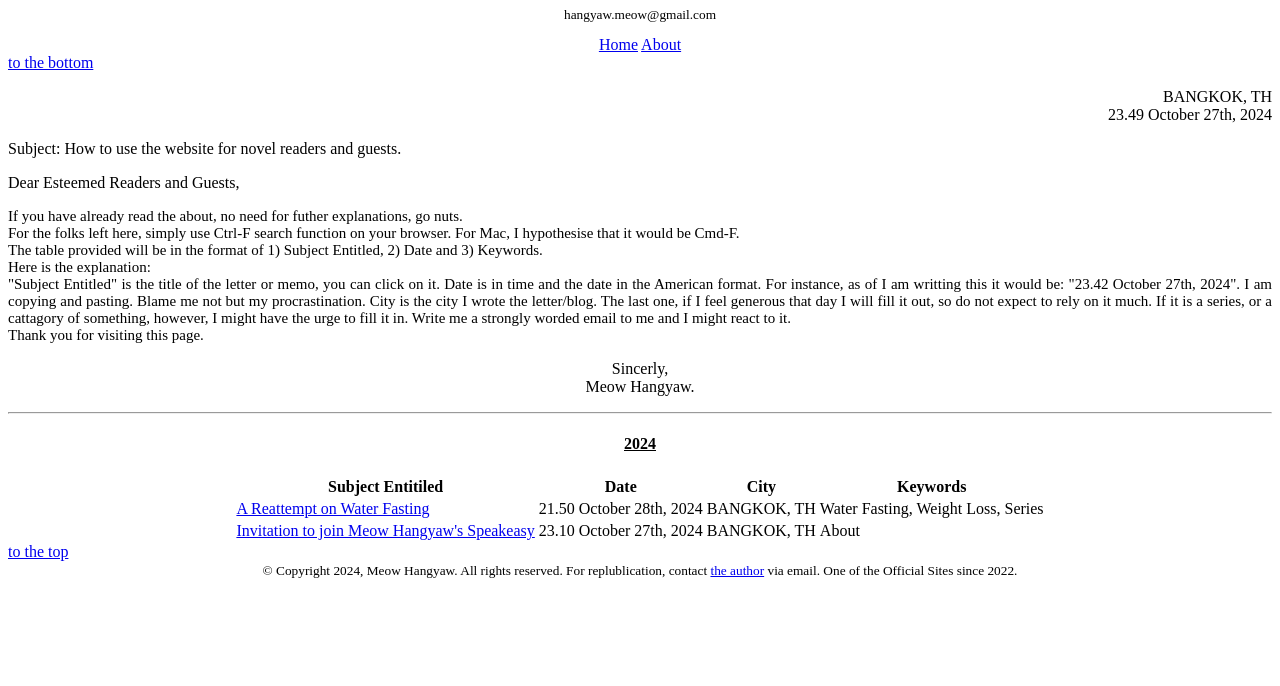
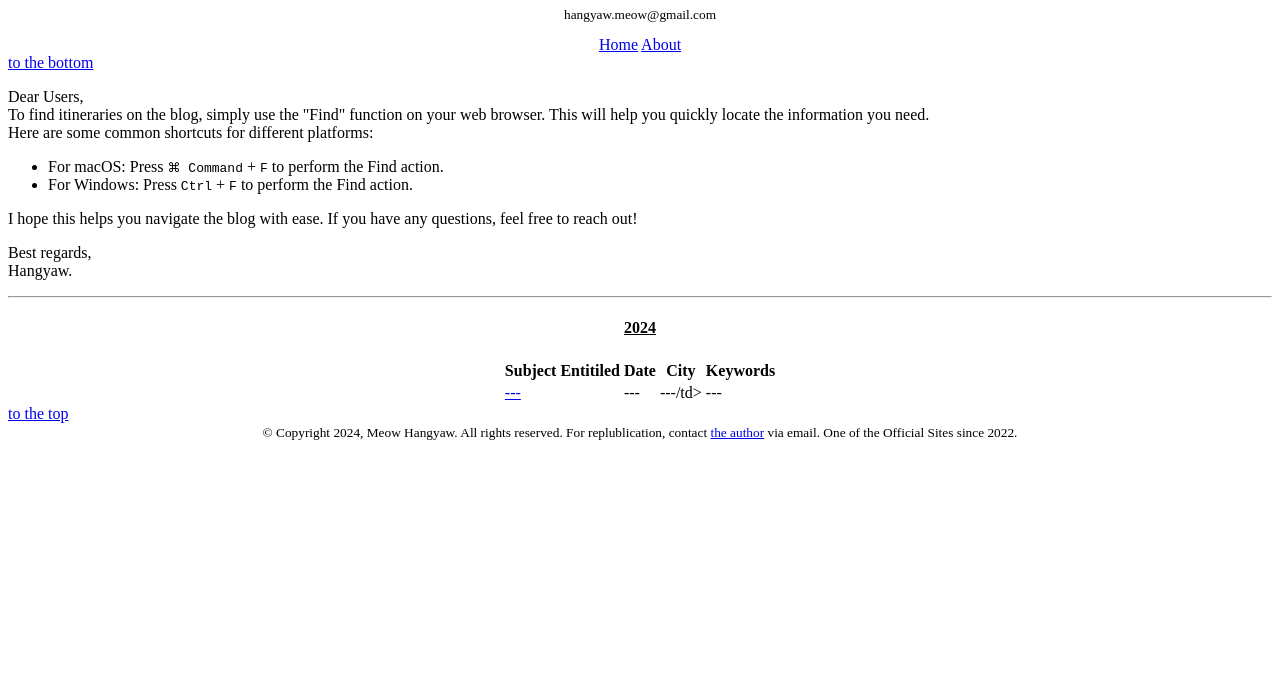
Before and after one commit to MeowHangyaw/MeowHangyaw.github.io, a plain HTML site: page index.html in a window 1280 px wide. Shown: the part 114-800 px from the top of the page. Drawn offline with Linux system fonts and the light colour scheme.

Commit message:
Update index.html

```diff
--- a/index.html
+++ b/index.html
@@ -11,7 +11,7 @@
   <header>
     <!-- THIS IS NAVIGATION BAR-->
     <nav align="center">
-      <h2>Meow Hangyaw's <br><font size="4">🤫 Speak·Easy 🍾</font><br><font size="2.5">Bangkok, TH 10160</font></h2>
+      <h2>Hangyaw's <br><font size="4">🤫 Speak·Easy 🍾</font><br><font size="2.5">Bangkok, Kingdom of Thailand.</font></h2>
       <small><p>hangyaw.meow@gmail.com</p></small>
       <a href="https://MeowHangyaw.github.io/index.html">Home</a>
       <a href="https://MeowHangyaw.github.io/about.html">About</a>
@@ -19,20 +19,21 @@
 </header>
 
 <main><a id="top" href="#bottom">to the bottom</a>
-  <article>
-	<p align="right">BANGKOK, TH <br> 23.49 October 27th, 2024</p>
-	<p>Subject: How to use the website for novel readers and guests.</p>
-	<p> Dear Esteemed Readers and Guests,</p>
-<p style="margin: 0; text-align: justify; font-size: 15px;">&#9;
-If you have already read the about, no need for futher explanations, go nuts.
-</p>
-<p style="margin: 0; text-align: justify; font-size: 15px;">&#9;
-For the folks left here, simply use Ctrl-F search function on your browser. For Mac, I hypothesise that it would be Cmd-F.<br>
-The table provided will be in the format of 1) Subject Entitled, 2) Date and 3) Keywords. <br> Here is the explanation:<br> "Subject Entitled" is the title of the letter or memo, you can click on it. Date is in time and the date in the American format. For instance, as of I am writting this it would be: "23.42 October 27th, 2024". I am copying and pasting. Blame me not but my procrastination. City is the city I wrote the letter/blog. The last one, if I feel generous that day I will fill it out, so do not expect to rely on it much. If it is a series, or a cattagory of something, however, I might have the urge to fill it in. Write me a strongly worded email to me and I might react to it.
-</p>
-<p style="margin: 0; text-align: justify; font-size: 15px;">&#9;Thank you for visiting this page.
-	<center><p>Sincerly,<br>Meow Hangyaw.</p></center>
-  </article>
+<article>
+  <p>
+    Dear Users,<br>
+    To find itineraries on the blog, simply use the "Find" function on your web browser. This will help you quickly locate the information you need.<br>
+    Here are some common shortcuts for different platforms:
+  </p>
+  <ul>
+    <li>For macOS: Press <kbd>⌘ Command</kbd> + <kbd>F</kbd> to perform the Find action.</li>
+    <li>For Windows: Press <kbd>Ctrl</kbd> + <kbd>F</kbd> to perform the Find action.</li>
+  </ul>
+  <p>
+    I hope this helps you navigate the blog with ease. If you have any questions, feel free to reach out!
+  </p>
+  <p>Best regards,<br>Hangyaw.</p>
+</article>
   <hr>
   <center>
   <u><h4>2024</h4></u>
@@ -45,16 +46,10 @@ The table provided will be in the format of 1) Subject Entitled, 2) Date and 3)
   </tr>
   <!--ADD NEW TOPICS HERE-->
   <tr>
-    <td><a href="https://MeowHangyaw.github.io/2024/10-28-2024-a-reattempt-on-water-fasting.html">A Reattempt on Water Fasting</a></td>
-    <td>21.50 October 28th, 2024</td>
-    <td>BANGKOK, TH</td>
-    <td>Water Fasting, Weight Loss, Series</td>
-  </tr>
-  <tr>
-    <td><a href="https://MeowHangyaw.github.io/about.html"> Invitation to join Meow Hangyaw's Speakeasy</a></td>
-    <td>23.10 October 27th, 2024</td>
-    <td>BANGKOK, TH</td>
-    <td>About</td>
+    <td><a href="---">---</a></td>
+    <td>---</td>
+    <td>---/td>
+    <td>---</td>
   </tr>
   </table>
   </center>
```
